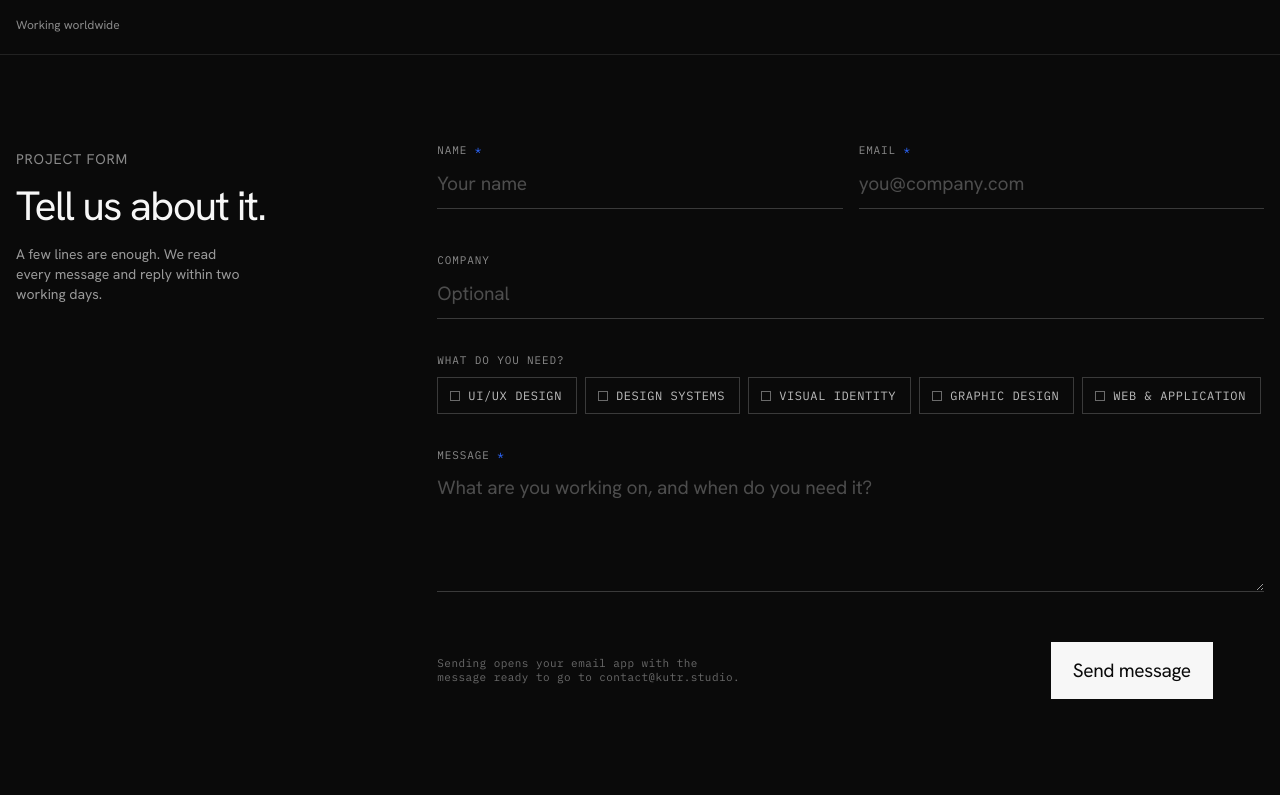
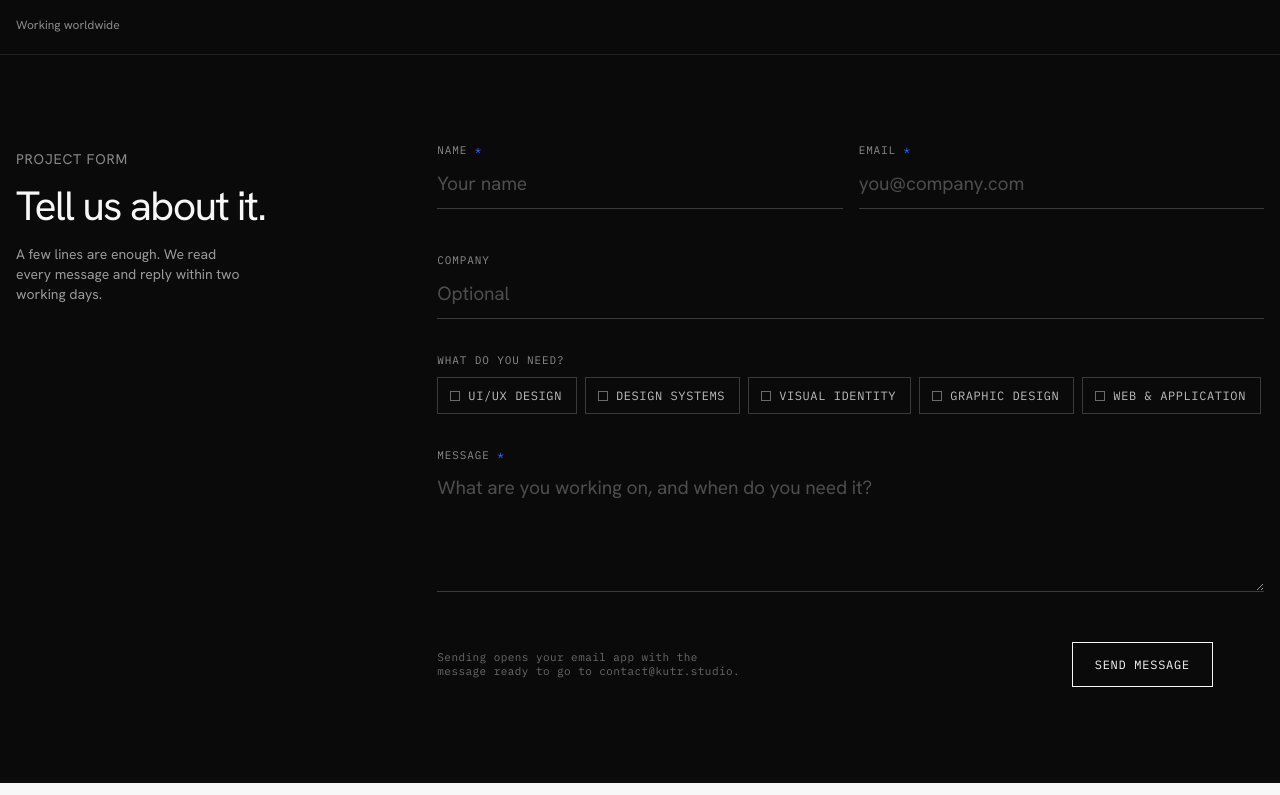
Before and after one commit to studiokutr/studiokutr-kutr-studio, a plain HTML site: page index.html in a window 1280 px wide. Shown: the part 2400-3195 px from the top of the page. Drawn offline with Linux system fonts and the light colour scheme; animation ran at ten frames a second.

Commit message:
Style the Send message button like the Services call-to-action
Co-Authored-By: Claude Opus 5.5 <noreply@anthropic.com>
Claude-Session: https://claude.ai/code/session_01CnLQyWb6Fs1vphgpLnAcuX

```diff
--- a/index.html
+++ b/index.html
@@ -256,9 +256,9 @@ nav.main a:hover{opacity:1}
 .cform .f.bad input,.cform .f.bad textarea{border-bottom-color:#ff6b6b}
 .cform .send{grid-column:1/-1;display:flex;align-items:center;justify-content:space-between;gap:16px;flex-wrap:wrap;margin-top:6px}
 .cform .send small{font:400 11px var(--mono);color:#6a6a6a;letter-spacing:.04em;max-width:46ch}
-.cform .btn{display:inline-flex;align-items:center;gap:14px;background:var(--paper);color:var(--ink);border:0;font:inherit;font-size:clamp(18px,1.5vw,22px);letter-spacing:-.02em;padding:16px 22px;margin-right:clamp(16px,4vw,64px);cursor:pointer;transition:background .25s steps(2),color .25s}
+.cform .btn{display:inline-flex;align-items:center;gap:12px;background:transparent;color:var(--paper);border:1px solid var(--paper);font:400 12px var(--mono);text-transform:uppercase;letter-spacing:.06em;padding:14px 22px;margin-right:clamp(16px,4vw,64px);cursor:pointer;transition:background .3s,color .3s}
 .cform .btn i{width:12px;height:12px;background:var(--signal);transition:transform .4s steps(4)}
-.cform .btn:hover{background:var(--signal);color:var(--paper)}
+.cform .btn:hover{background:var(--paper);color:var(--ink)}
 .cform .btn:hover i{background:var(--paper);transform:translateX(6px)}
 .cform .done{grid-column:1/-1;border:1px solid #333;padding:22px;display:none;gap:8px;flex-direction:column}
 .cform .done b{font-weight:400;font-size:clamp(20px,1.8vw,28px);letter-spacing:-.02em}
```
